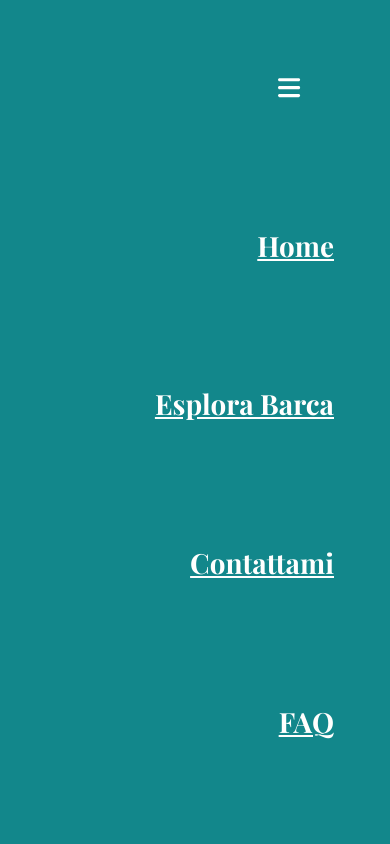
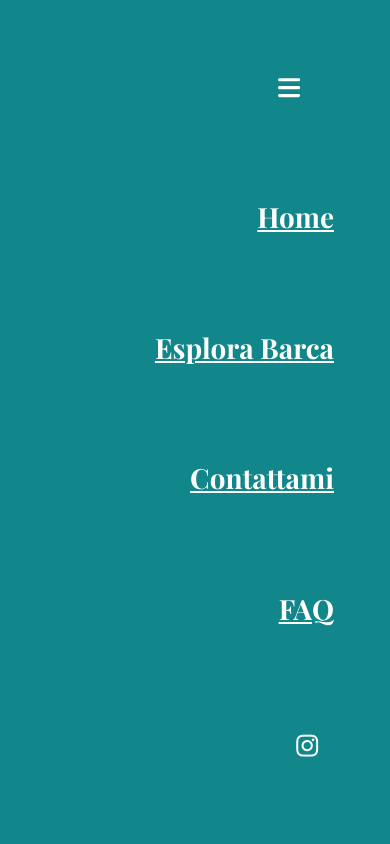
Before and after one commit to takenX10/BoatSweetBoat, a React (Vite) app in the folder client/BoatSweetBoat/: page /faq in a window 390 px wide. Both pictures are taken after a click on the button "Toggle navigation". Shown: the top 844 px of the page. Built offline with nearby package versions, Linux system fonts and the light colour scheme; a web font is replaced by a local one.

Commit message:
added logo on hamburger menu to mobile

```diff
--- a/client/BoatSweetBoat/src/layouts/Navbar.jsx
+++ b/client/BoatSweetBoat/src/layouts/Navbar.jsx
@@ -82,6 +82,11 @@ export default function Navbar() {
                         <div className="col-12 m-3">
                             <a className="nav-expanded-link fw-bold" href="/faq">FAQ</a>
                         </div>
+                        <div className="col-12 m-3">
+                            <a href="https://www.instagram.com/marta_magnano/" class="nav-link">
+                                <i class="fab fa-instagram"></i>
+                            </a>
+                        </div>
                     </div>
                 </div>
             </Slide>
@@ -108,9 +113,9 @@ export default function Navbar() {
                                 <a className="nav-link" href="https://www.gofundme.com/f/italiaavela?utm_campaign=p_na+share-sheet&utm_medium=copy_link&utm_source=customer">Raccolta fondi</a>
                             </li>
                             <li className="nav-item mx-3">
-                            <a href="https://www.instagram.com/marta_magnano/" class="nav-link">
-                                <i class="fab fa-instagram"></i>
-                            </a>
+                                <a href="https://www.instagram.com/marta_magnano/" class="nav-link">
+                                    <i class="fab fa-instagram"></i>
+                                </a>
                             </li>
                         </ul>
                     </div>
```
